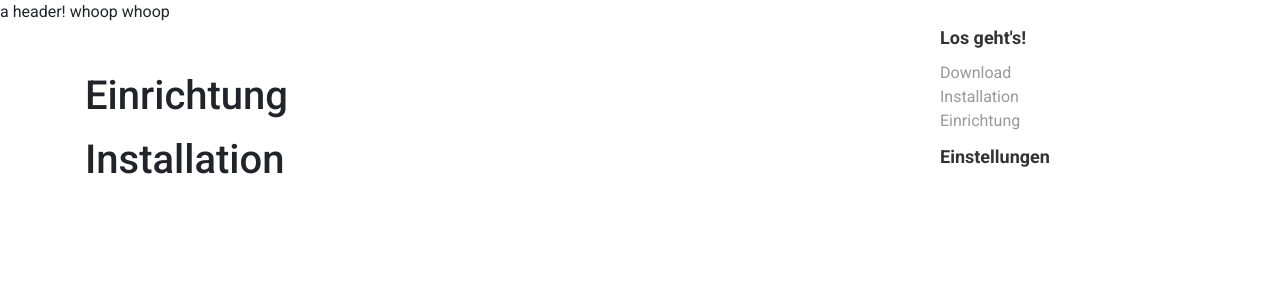
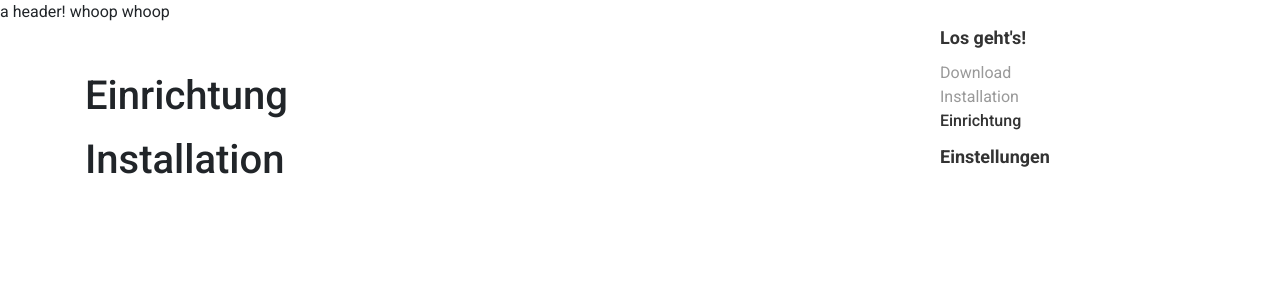
Before and after one commit to Blur-Creative/theme-views, a Jekyll site: the page built from de/los-gehts/einrichtung.md, in a window 1280 px wide. Shown: the top 300 px of the page. Built offline with Jekyll 4.4.1, drawn with Linux system fonts in a browser that asks for light colours.

Commit message:
update nav style

```diff
--- a/_includes/sidebar.html
+++ b/_includes/sidebar.html
@@ -19,7 +19,7 @@
             {%- for doc in group.pages -%}
                 {%- assign doc_slug = '/de/' | append: doc.perm -%}
                 {%- if page_slug == doc_slug -%}
-                    {%- assign active = 'active ' | join: ' ' -%}
+                    {%- assign active = 'active ' -%}
                 {%- endif -%}
                 <li class="nav-sub-item">
                     <a class="{{ active | join: ' ' }}  nav-sub-link" href="{{ site.baseurl }}/theme-views/de/{{ doc.perm }}">
--- a/assets/css/style.css
+++ b/assets/css/style.css
@@ -14,6 +14,15 @@ body {
     font-weight: 700;
 }
 
+.page-sidebar .active.nav-sub-link {
+	color: #333;
+	font-weight: 500;
+}
+
+.page-sidebar .nav-main-link:hover {
+	color: #333;
+}
+
 .page-sidebar a {
 	color: #999;
 }
```
